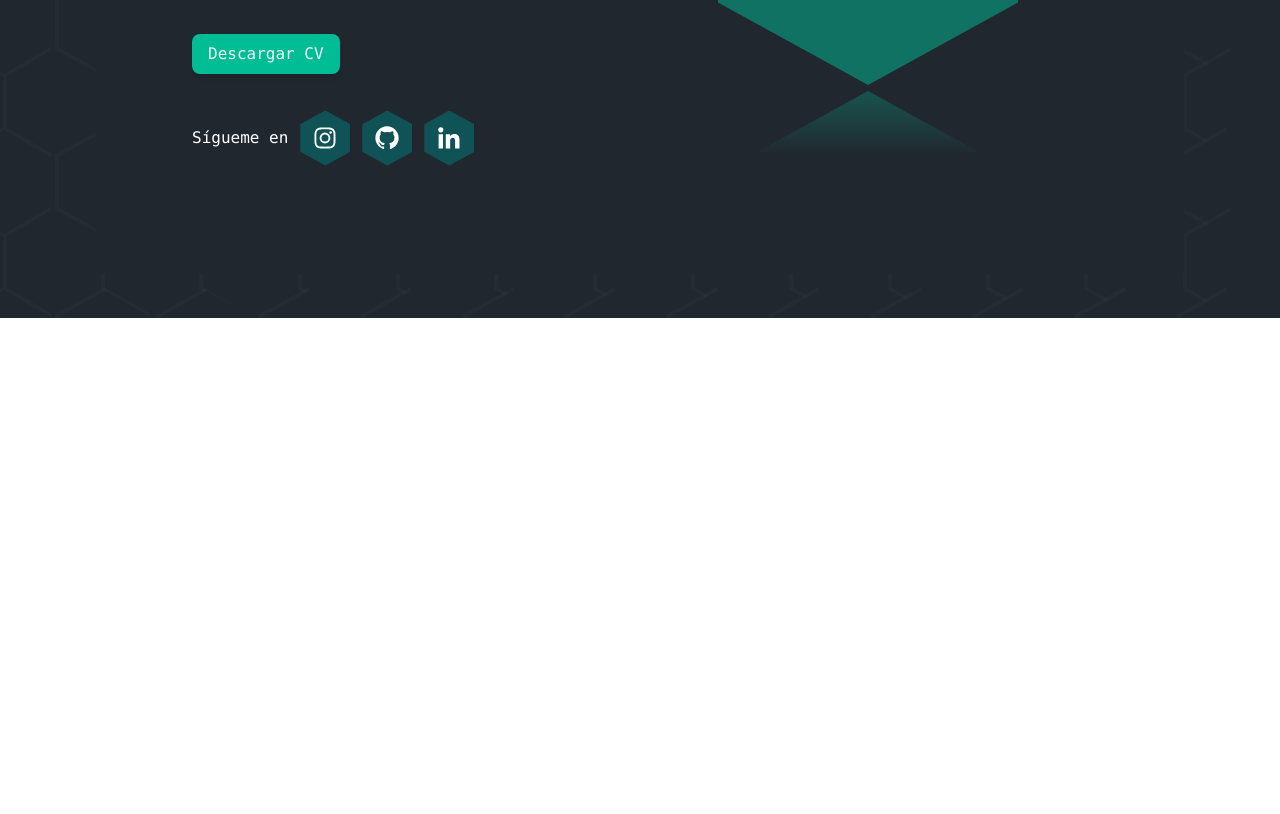
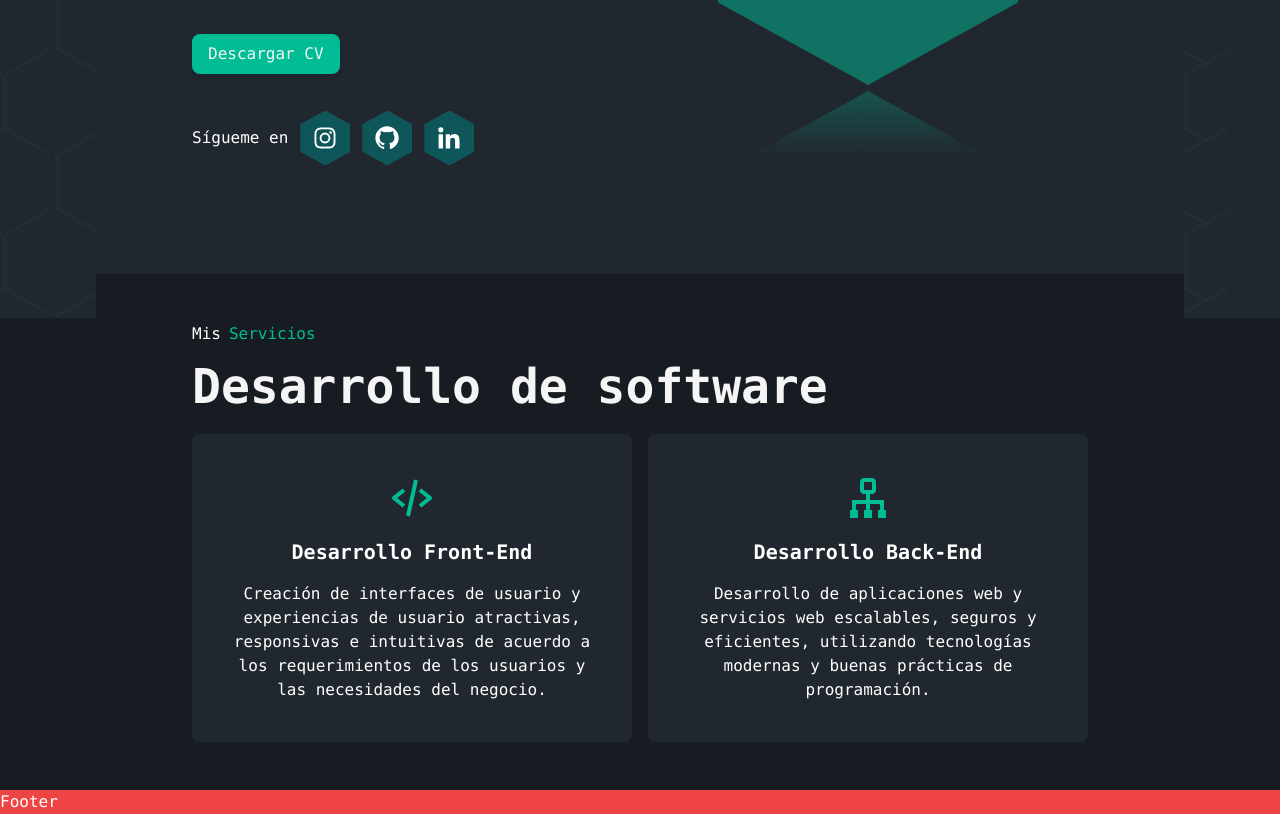
Before and after one commit to Dark-rambler/portafolio-2025, a React (Vite) app: page / in a window 1280 px wide. Shown: the part 482-1296 px from the top of the page. Before the commit the page ends 800 px from the top, so only its background shows below. Built offline with nearby package versions, Linux system fonts and the light colour scheme.

Commit message:
agrega seccion de servicios

```diff
--- a/src/App.tsx
+++ b/src/App.tsx
@@ -1,5 +1,7 @@
 import "./App.css";
 import Background from "./components/background/background";
+import IconSelect from "./components/IconSelect/iconSelect";
+import MyServicesSection from "./components/myServicesSection/myServices";
 import PresentationSection from "./components/presentation/presentation";
 import Layout from "./layout/Layout";
 function App() {
@@ -9,6 +11,7 @@ function App() {
         <Background />
         <Layout>
           <PresentationSection />
+          <MyServicesSection/>
         </Layout>
       </div>
     </>
--- a/src/components/IconSelect/iconSelect.tsx
+++ b/src/components/IconSelect/iconSelect.tsx
@@ -1,5 +1,7 @@
 interface IconSelectProps {
   icon: IconType;
+  className?: string;
+  color?: string;
 }
 
 export type IconType =
@@ -9,9 +11,16 @@ export type IconType =
   | "github"
   | "linkedin"
   | "menu"
-  | "close";
+  | "close"
+  | "java"
+  | "frontend"
+  | "backend";
 
-export default function IconSelect({ icon }: IconSelectProps) {
+export default function IconSelect({
+  icon,
+  className,
+  color = "white",
+}: IconSelectProps) {
   switch (icon) {
     case "home":
       return (
@@ -62,8 +71,8 @@ export default function IconSelect({ icon }: IconSelectProps) {
           viewBox="0 0 24 24"
           className=""
           fill="currentColor"
-          height='28'
-          width='28'
+          height="28"
+          width="28"
         >
           <path d="M11.999 7.377a4.623 4.623 0 1 0 0 9.248 4.623 4.623 0 0 0 0-9.248zm0 7.627a3.004 3.004 0 1 1 0-6.008 3.004 3.004 0 0 1 0 6.008z"></path>
           <circle cx="16.806" cy="7.207" r="1.078"></circle>
@@ -90,7 +99,8 @@ export default function IconSelect({ icon }: IconSelectProps) {
           width="28"
           height="28"
           viewBox="0 0 24 24"
-          fill="currentColor">
+          fill="currentColor"
+        >
           <path
             fill-rule="evenodd"
             clip-rule="evenodd"
@@ -132,5 +142,39 @@ export default function IconSelect({ icon }: IconSelectProps) {
           />
         </svg>
       );
+    case "java":
+      return (
+        <svg
+          xmlns="http://www.w3.org/2000/svg"
+          className={` ${className} h-12 w-12  `}
+          viewBox="0 0 24 24"
+          fill={color}
+        >
+          <path d="M9.37 17.51c-3.09.86 1.87 2.64 5.8 1a7.18 7.18 0 0 1-1.1-.54 11.59 11.59 0 0 1-4.16.18c-1.31-.15-.54-.64-.54-.64zm5.33-1.68a16.27 16.27 0 0 1-5.36.26c-1.31-.14-.45-.77-.45-.77-3.4 1.12 1.89 2.4 6.64 1a2.25 2.25 0 0 1-.83-.49zm1.82-9.73s-6.87 1.71-3.59 5.49a1.47 1.47 0 0 1-.25 2.12s2.46-1.27 1.33-2.86-1.86-2.22 2.51-4.75z"></path>
+          <path d="M18.13 19.14s.56.46-.63.82c-2.27.69-9.43.9-11.42 0-.72-.31.62-.74 1-.83a2.54 2.54 0 0 1 .69-.08c-.8-.56-5.15 1.1-2.21 1.58 8.05 1.37 14.64-.56 12.57-1.49zm-2.76-4.88a7 7 0 0 1 .92-.49s-1.51.27-3 .4a28.11 28.11 0 0 1-4.82.05C6.09 13.91 9.74 13 9.74 13a6.81 6.81 0 0 0-3.16.75c-2.06 1.03 5.09 1.48 8.79.51zm.91 2.44a.39.39 0 0 1-.08.09c5-1.32 3.18-4.65.78-3.81a.71.71 0 0 0-.33.25s.14-.05.43-.12c1.22-.25 2.92 1.63-.8 3.59zM12 13c-.74-1.67-3.26-3.14 0-5.71C16.09 4.08 14 2 14 2c.84 3.31-3 4.31-4.34 6.37-.93 1.41.47 2.92 2.34 4.63z"></path>
+          <path d="M16.41 21.32a29.75 29.75 0 0 1-9.14.14s.46.38 2.84.53c3.61.23 9.15-.12 9.29-1.83 0 0-.26.64-2.99 1.16z"></path>
+        </svg>
+      );
+    case "frontend":
+      return (
+        <svg
+          xmlns="http://www.w3.org/2000/svg"
+          className={` ${className} h-12 w-12  `}
+          viewBox="0 0 24 24"
+          fill={color}
+        >
+          <path d="m7.375 16.781 1.25-1.562L4.601 12l4.024-3.219-1.25-1.562-5 4a1 1 0 0 0 0 1.562l5 4zm9.25-9.562-1.25 1.562L19.399 12l-4.024 3.219 1.25 1.562 5-4a1 1 0 0 0 0-1.562l-5-4zm-1.649-4.003-4 18-1.953-.434 4-18z"></path>
+        </svg>
+      );
+    case "backend":
+      return (
+        <svg
+          xmlns="http://www.w3.org/2000/svg"
+          className={` ${className} h-12 w-12  `}
+          viewBox="0 0 24 24"
+          fill={color}        >
+          <path d="M20 13.01h-7V10h1c1.103 0 2-.897 2-2V4c0-1.103-.897-2-2-2h-4c-1.103 0-2 .897-2 2v4c0 1.103.897 2 2 2h1v3.01H4V18H3v4h4v-4H6v-2.99h5V18h-1v4h4v-4h-1v-2.99h5V18h-1v4h4v-4h-1v-4.99zM10 8V4h4l.002 4H10z"></path>
+        </svg>
+      );
   }
 }
--- /dev/null
+++ b/src/components/myServicesSection/myServices.tsx
@@ -0,0 +1,43 @@
+import { useTranslation } from "react-i18next";
+import IconSelect from "../IconSelect/iconSelect";
+
+export default function MyServicesSection() {
+  const [t] = useTranslation("global");
+  return (
+    <article className="py-12 md:px-24 bg-secondary">
+      <div className="flex ">
+        <div className="me-2"> {t("myServices.my")}</div>{" "}
+        <div className="text-tertiary ">{t("myServices.services")}</div>
+      </div>
+      <h1 className="text-quaternary mt-4 text-5xl h-14 font-semibold">
+        {t("myServices.title")}
+      </h1>
+      <section className="mt-4">
+        <div className="grid md:grid-cols-2 gap-4 mx-auto">
+          <div className="bg-primary p-10 flex flex-col justify-center items-center rounded-lg">
+            <span>
+              <IconSelect icon="frontend" className="fill-tertiary " />
+            </span>
+            <h3 className="mt-4 font-bold text-xl  ">
+              {t("myServices.frontEndTitle")}
+            </h3>
+            <p className="text-center mt-4">
+              {t("myServices.frontEndDescription")}
+            </p>
+          </div>
+          <div className="bg-primary p-10 flex flex-col justify-center items-center rounded-lg">
+            <span>
+              <IconSelect icon="backend" className="fill-tertiary  " />
+            </span>
+            <h3 className="mt-4 font-bold text-xl">
+              {t("myServices.backEndTitle")}
+            </h3>
+            <p className="text-center mt-4">
+              {t("myServices.backEndDescription")}
+            </p>
+          </div>
+        </div>
+      </section>
+    </article>
+  );
+}
--- a/src/components/presentation/presentation.tsx
+++ b/src/components/presentation/presentation.tsx
@@ -22,7 +22,7 @@ export default function PresentationSection() {
   };
 
   return (
-    <article className="py-24">
+    <article className="py-24 md:px-24">
       <div className="grid md:grid-cols-2  gap-4 mx-auto ">
         <section className="  ">
           <div className="text-3xl flex">
--- a/src/layout/Layout.tsx
+++ b/src/layout/Layout.tsx
@@ -11,7 +11,7 @@ export default function Layout({ children }: LayoutProps) {
     <div className="bg-secondary 2xl">
       <div className="">
         <Header />
-        <div className="relative backdrop-blur-lg bg-primary z-30  md:px-24 px-8 text-white mt-28 md:mx-24">
+        <div className="relative backdrop-blur-lg bg-primary z-30 text-white mt-28 md:mx-24">
           {children}
         </div>
         <Footer />
--- a/src/output.css
+++ b/src/output.css
@@ -637,6 +637,10 @@ video {
   margin-top: 7rem;
 }
 
+.mt-4 {
+  margin-top: 1rem;
+}
+
 .mt-5 {
   margin-top: 1.25rem;
 }
@@ -723,6 +727,10 @@ video {
 
 .w-screen {
   width: 100vw;
+}
+
+.w-3 {
+  width: 0.75rem;
 }
 
 .-rotate-12 {
@@ -832,14 +840,22 @@ video {
   background-size: cover;
 }
 
+.fill-tertiary {
+  fill: #00bd95;
+}
+
+.p-10 {
+  padding: 2.5rem;
+}
+
 .px-4 {
   padding-left: 1rem;
   padding-right: 1rem;
 }
 
-.px-8 {
-  padding-left: 2rem;
-  padding-right: 2rem;
+.py-12 {
+  padding-top: 3rem;
+  padding-bottom: 3rem;
 }
 
 .py-2 {
@@ -861,6 +877,10 @@ video {
   padding-inline-start: 1.25rem;
 }
 
+.text-center {
+  text-align: center;
+}
+
 .font-mono {
   font-family: ui-monospace, SFMono-Regular, Menlo, Monaco, Consolas, "Liberation Mono", "Courier New", monospace;
 }
@@ -878,6 +898,15 @@ video {
 .text-5xl {
   font-size: 3rem;
   line-height: 1;
+}
+
+.text-xl {
+  font-size: 1.25rem;
+  line-height: 1.75rem;
+}
+
+.font-bold {
+  font-weight: 700;
 }
 
 .font-semibold {
--- a/src/translations/en/global.json
+++ b/src/translations/en/global.json
@@ -22,5 +22,14 @@
   "button": {
     "downloadCv": "Download CV",
     "viewProjects": "View Projects"
+  },
+  "myServices": {
+    "my": "My",
+    "services": "services",
+    "title": "Software Development",
+    "frontEndTitle": "Front-End Development",
+    "frontEndDescription": "Creation of attractive, responsive and intuitive user interfaces and user experiences according to user requirements and business needs.",
+    "backEndTitle": "Back-End Development",
+    "backEndDescription": "Development of scalable, secure and efficient web applications and web services using modern technologies and good programming practices."
   }
 }
--- a/src/translations/es/global.json
+++ b/src/translations/es/global.json
@@ -8,12 +8,6 @@
     "pageName": "erg.dev",
     "position": "Software Developer"
   },
-  "informationPage": {
-    "hi": "Hola,",
-    "itsMe": "Soy yo",
-    "description": "Soy un desarrollador de software con experiencia en el desarrollo de aplicaciones web. Me apasiona la tecnología y la programación, y siempre estoy buscando aprender cosas nuevas.",
-    "findMe": "Sígueme en"
-  },
   "titles": {
     "home": "Inicio",
     "projects": "Proyectos",
@@ -22,5 +16,20 @@
   "button": {
     "downloadCv": "Descargar CV",
     "viewProjects": "Ver Proyectos"
+  },
+  "informationPage": {
+    "hi": "Hola,",
+    "itsMe": "Soy yo",
+    "description": "Soy un desarrollador de software con experiencia en el desarrollo de aplicaciones web. Me apasiona la tecnología y la programación, y siempre estoy buscando aprender cosas nuevas.",
+    "findMe": "Sígueme en"
+  },
+  "myServices": {
+    "my": "Mis",
+    "services": "Servicios",
+    "title": "Desarrollo de software",
+    "frontEndTitle": "Desarrollo Front-End",
+    "frontEndDescription": "Creación de interfaces de usuario y experiencias de usuario atractivas, responsivas e intuitivas de acuerdo a los requerimientos de los usuarios y las necesidades del negocio.",
+    "backEndTitle": "Desarrollo Back-End",
+    "backEndDescription": "Desarrollo de aplicaciones web y servicios web escalables, seguros y eficientes, utilizando tecnologías modernas y buenas prácticas de programación."
   }
 }
```
